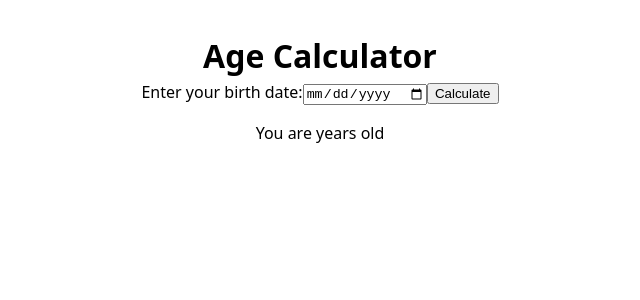
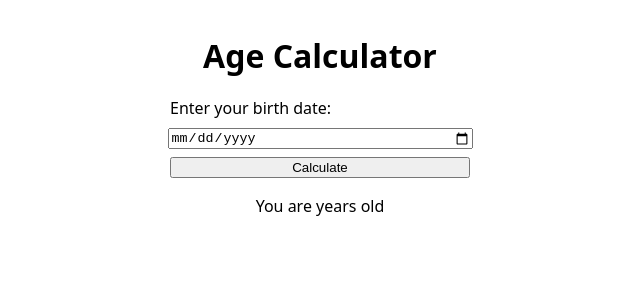
Before and after one commit to massivenobody/age-calculator, a React (Vite) app: page / in a window 1280 px wide. Shown: the top 300 px of the page, without its empty margins (320-960 px from the left). Built offline with nearby package versions, Linux system fonts and the light colour scheme.

Commit message:
style: add basic styling
- Add basic styling.

```diff
--- a/src/App.css
+++ b/src/App.css
@@ -1,6 +1,33 @@
-#root {
-  max-width: 1280px;
-  margin: 0 auto;
-  padding: 2rem;
+.age-calculator {
+  width: 85%;
+  max-width: 1024px;
+  margin: 2rem auto;
   text-align: center;
 }
+
+.age-calculator-picker {
+  margin: 1rem auto;
+  display: flex;
+  flex-direction: column;
+  align-items: center;
+  gap: 0.5rem;
+  max-width: 300px;
+  width: 85%;
+}
+
+.age-calculator-picker label {
+  text-align: left;
+  width: 100%;
+}
+
+.age-calculator-picker input {
+  width: 100%;
+}
+
+.age-calculator-picker button {
+  width: 100%;
+}
+
+#age-calculated {
+  font-weight: bold;
+}
```
